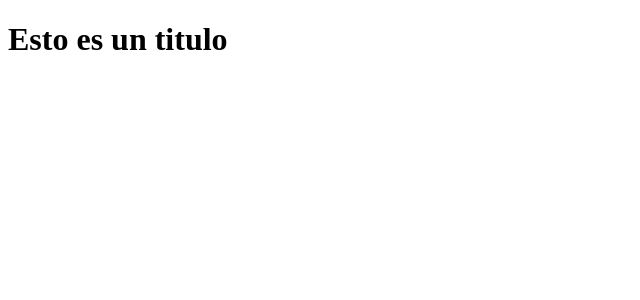
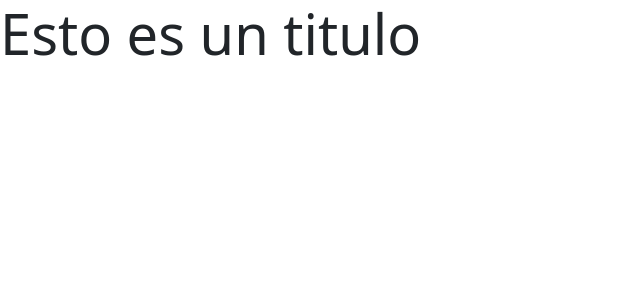
Before and after one commit to gonzalogg94/InmobiliariaCarlosVillegas, a React (Create React App) app: page / in a window 1280 px wide. Shown: the top 300 px of the page, without its empty margins (0-640 px from the left). Built offline with nearby package versions, Linux system fonts and the light colour scheme.

Commit message:
instala reactBoostrap y los estilos de boostrap para desarrollo del proyecto

```diff
--- a/package.json
+++ b/package.json
@@ -6,7 +6,9 @@
     "@testing-library/jest-dom": "^5.16.5",
     "@testing-library/react": "^13.4.0",
     "@testing-library/user-event": "^13.5.0",
+    "bootstrap": "^5.2.3",
     "react": "^18.2.0",
+    "react-bootstrap": "^2.7.2",
     "react-dom": "^18.2.0",
     "react-scripts": "5.0.1",
     "web-vitals": "^2.1.4"
--- a/src/App.js
+++ b/src/App.js
@@ -1,9 +1,9 @@
-
+import "bootstrap/dist/css/bootstrap.min.css";
 
 function App() {
   return (
-    <div className="App">
-      <h1>Esto es un titulo</h1>
+    <div>
+      <h1 className="display-4">Esto es un titulo</h1>
     </div>
   );
 }
```
Also changed, not shown: 1 other file (tests, documents, lock files or other folders).
